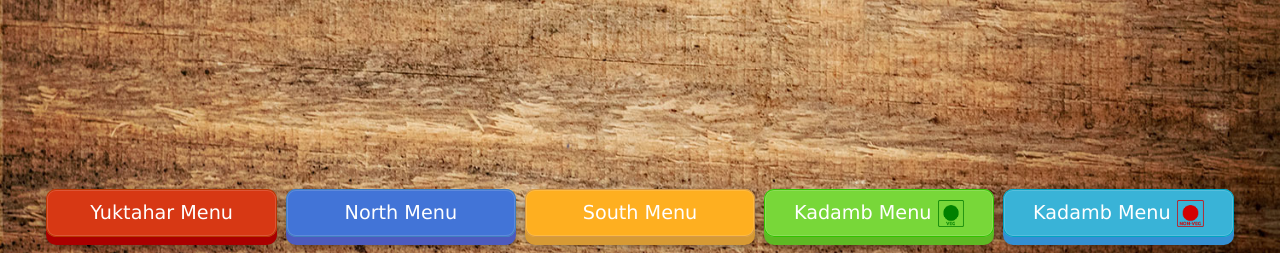
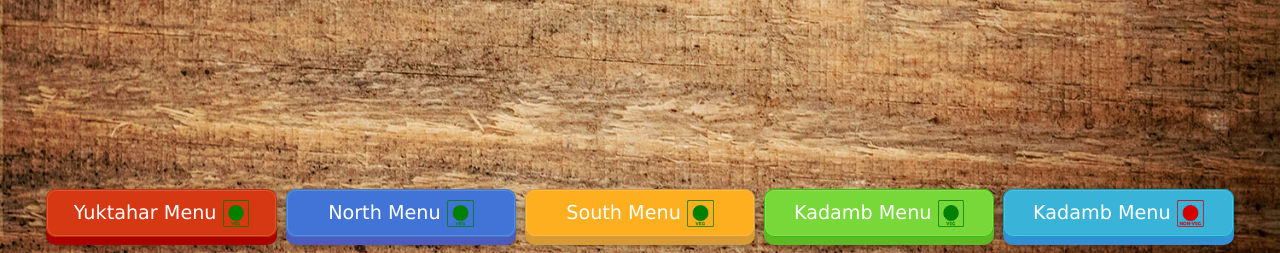
Before and after one commit to Annu4git/MessPortal, a Flask app: page / in a window 1280 px wide. Shown: the part 547-800 px from the top of the page. Run offline with Flask 2, Linux system fonts and the light colour scheme; some libraries are stand-ins or nearby versions.

Commit message:
Update login.html

```diff
--- a/app/templates/login.html
+++ b/app/templates/login.html
@@ -179,9 +179,9 @@
 
 <center>
 <div class="mess_buttons" style="width:100%">
-<a href="static/uploads/yukta.pdf" target="_blank"><button type="button" style="width:18%" class="btn btn-danger btn3d">Yuktahar Menu</button></a>
-<a href="static/uploads/north.pdf" target="_blank"><button type="button" style="width:18%" class="btn btn-primary btn3d">North Menu</button></a>
-<a href="static/uploads/south.pdf" target="_blank"><button type="button" style="width:18%" class="btn btn-warning btn3d">South Menu</button></a>
+<a href="static/uploads/yukta.pdf" target="_blank"><button type="button" style="width:18%" class="btn btn-danger btn3d">Yuktahar Menu <img src="static/veg.png" style="width:13%"></button></a>
+<a href="static/uploads/north.pdf" target="_blank"><button type="button" style="width:18%" class="btn btn-primary btn3d">North Menu <img src="static/veg.png" style="width:13%"></button></a>
+<a href="static/uploads/south.pdf" target="_blank"><button type="button" style="width:18%" class="btn btn-warning btn3d">South Menu <img src="static/veg.png" style="width:13%"></button></a>
 <a href="static/uploads/kadambveg.pdf" target="_blank"><button type="button" style="width:18%" class="btn btn-success btn3d">Kadamb Menu  <img src="static/veg.png" style="width:13%"></button></a>
 <a href="static/uploads/kadambnonveg.pdf" target="_blank"><button type="button" style="width:18%" class="btn btn-info btn3d">Kadamb Menu <img src="static/nonveg.png" style="width:13%"></button></a>
 </div>
```
